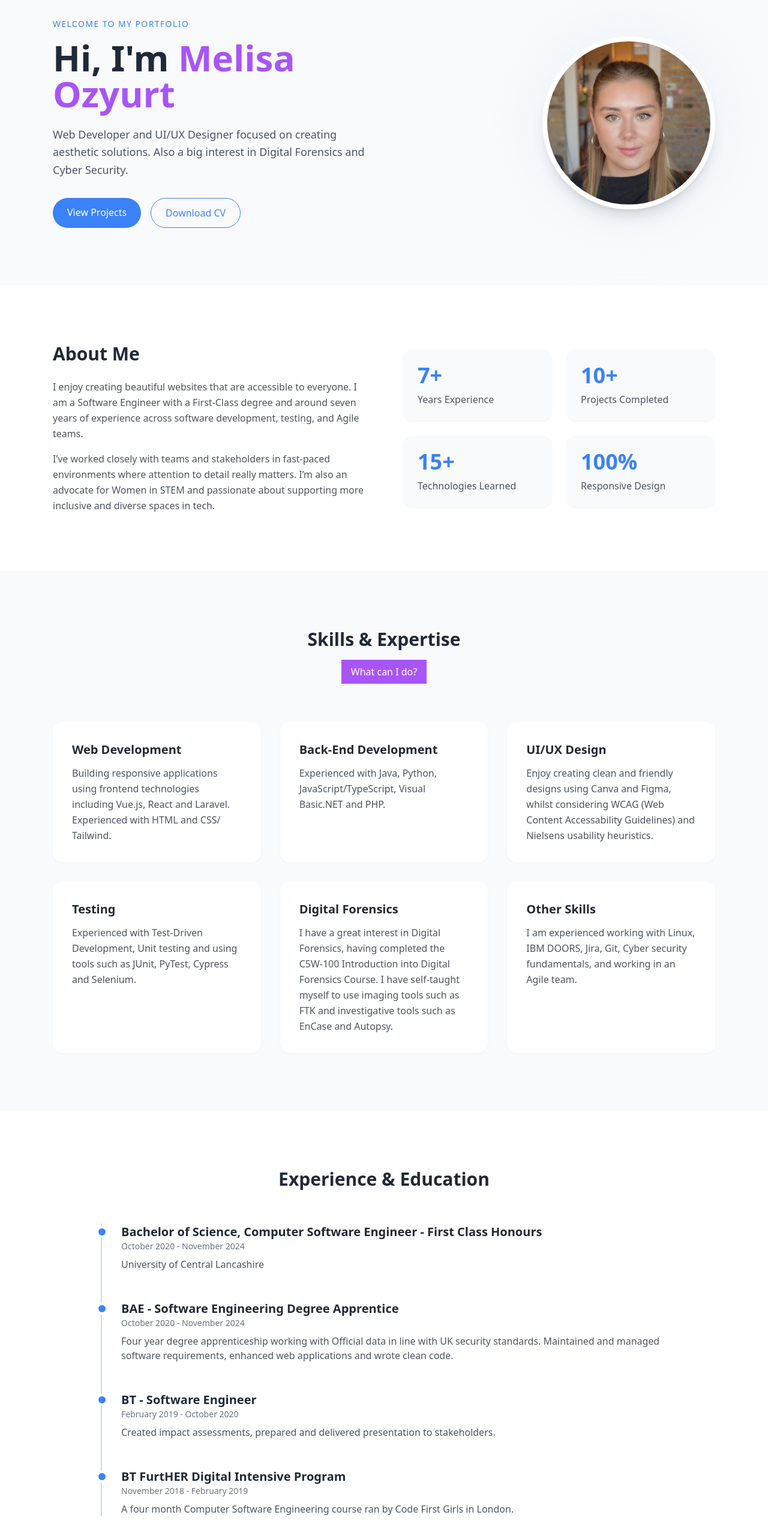
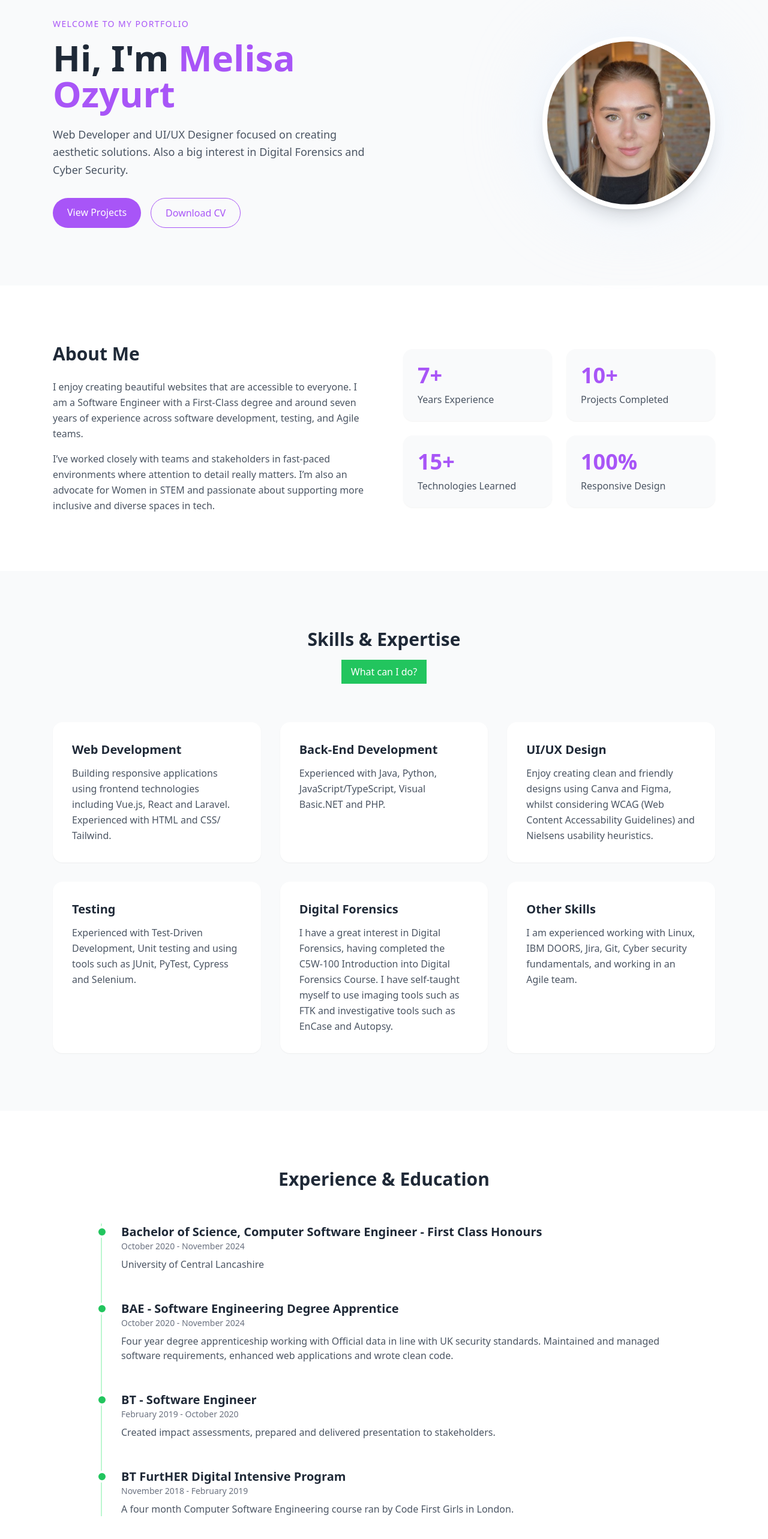
Before and after one commit to millyhx/portfolio, a Vue app: page / in a window 1280 px wide. Shown: the part 98-2664 px from the top of the page at 60% size. Built offline with nearby package versions, Linux system fonts and the light colour scheme.

Commit message:
making colour changes

```diff
--- a/src/App.vue
+++ b/src/App.vue
@@ -48,7 +48,7 @@
 
           <!-- Left Content -->
           <div>
-            <p class="uppercase tracking-widest text-sm text-blue-500 mb-4">
+            <p class="uppercase tracking-widest text-sm text-purple-500 mb-4">
               Welcome to my portfolio
             </p>
 
@@ -64,7 +64,7 @@
             <div class="flex flex-wrap gap-4">
               <a
                 href="#projects"
-                class="bg-blue-500 text-white px-6 py-3 rounded-full hover:bg-blue-600 transition"
+                class="bg-purple-500 text-white px-6 py-3 rounded-full hover:bg-blue-600 transition"
               >
                 View Projects
               </a>
@@ -72,7 +72,7 @@
             <a
               :href="cvFile"
               download
-              class="border border-blue-500 text-blue-500 px-6 py-3 rounded-full hover:bg-blue-50 transition"
+              class="border border-purple-500 text-purple-500 px-6 py-3 rounded-full hover:bg-purple-50 transition"
             >
               Download CV
             </a>
@@ -122,22 +122,22 @@
 
         <div class="grid grid-cols-2 gap-6">
           <div class="p-6 bg-gray-50 rounded-2xl shadow-sm">
-            <h4 class="text-4xl font-bold text-blue-500">7+</h4>
+            <h4 class="text-4xl font-bold text-purple-500">7+</h4>
             <p class="text-gray-600 mt-2">Years Experience</p>
           </div>
 
           <div class="p-6 bg-gray-50 rounded-2xl shadow-sm">
-            <h4 class="text-4xl font-bold text-blue-500">10+</h4>
+            <h4 class="text-4xl font-bold text-purple-500">10+</h4>
             <p class="text-gray-600 mt-2">Projects Completed</p>
           </div>
 
           <div class="p-6 bg-gray-50 rounded-2xl shadow-sm">
-            <h4 class="text-4xl font-bold text-blue-500">15+</h4>
+            <h4 class="text-4xl font-bold text-purple-500">15+</h4>
             <p class="text-gray-600 mt-2">Technologies Learned</p>
           </div>
 
           <div class="p-6 bg-gray-50 rounded-2xl shadow-sm">
-            <h4 class="text-4xl font-bold text-blue-500">100%</h4>
+            <h4 class="text-4xl font-bold text-purple-500">100%</h4>
             <p class="text-gray-600 mt-2">Responsive Design</p>
           </div>
         </div>
@@ -157,7 +157,7 @@
             Skills & Expertise
           </h3>
 
-          <p className="text-gray-600 max-w-2xl mx-auto bg-purple-500 text-white px-4 py-2 inline-block">
+          <p className="text-gray-600 max-w-2xl mx-auto bg-green-500 text-white px-4 py-2 inline-block">
             What can I do?
           </p>
         </div>
@@ -191,7 +191,7 @@
         Experience & Education
       </h3>
 
-      <div class="relative border-l-2 border-blue-200 ml-4">
+      <div class="relative border-l-2 border-green-200 ml-4">
 
         <div
           v-for="item in experience"
@@ -199,7 +199,7 @@
           class="mb-12 ml-8 relative"
         >
           <div
-            class="absolute -left-[42px] top-1 w-5 h-5 bg-blue-500 rounded-full border-4 border-white"
+            class="absolute -left-[42px] top-1 w-5 h-5 bg-green-500 rounded-full border-4 border-white"
           ></div>
 
           <h4 class="text-xl font-semibold">
@@ -263,7 +263,7 @@
                 :href= project.location
                 target="_blank"
                 rel="noopener noreferrer"
-                class="text-blue-500 font-medium hover:underline"
+                class="text-green-500 font-medium hover:underline"
               >
                 View Project →
               </a>
```
